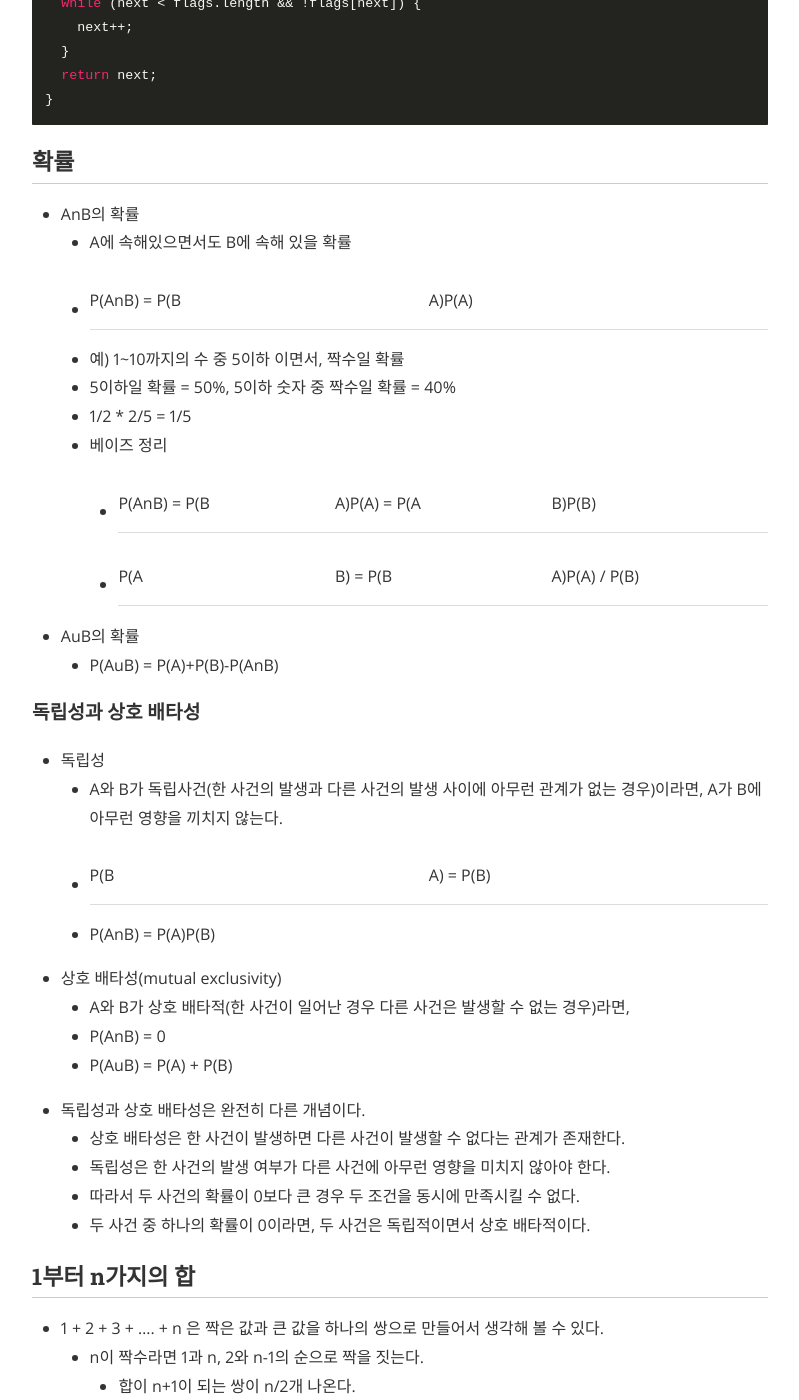
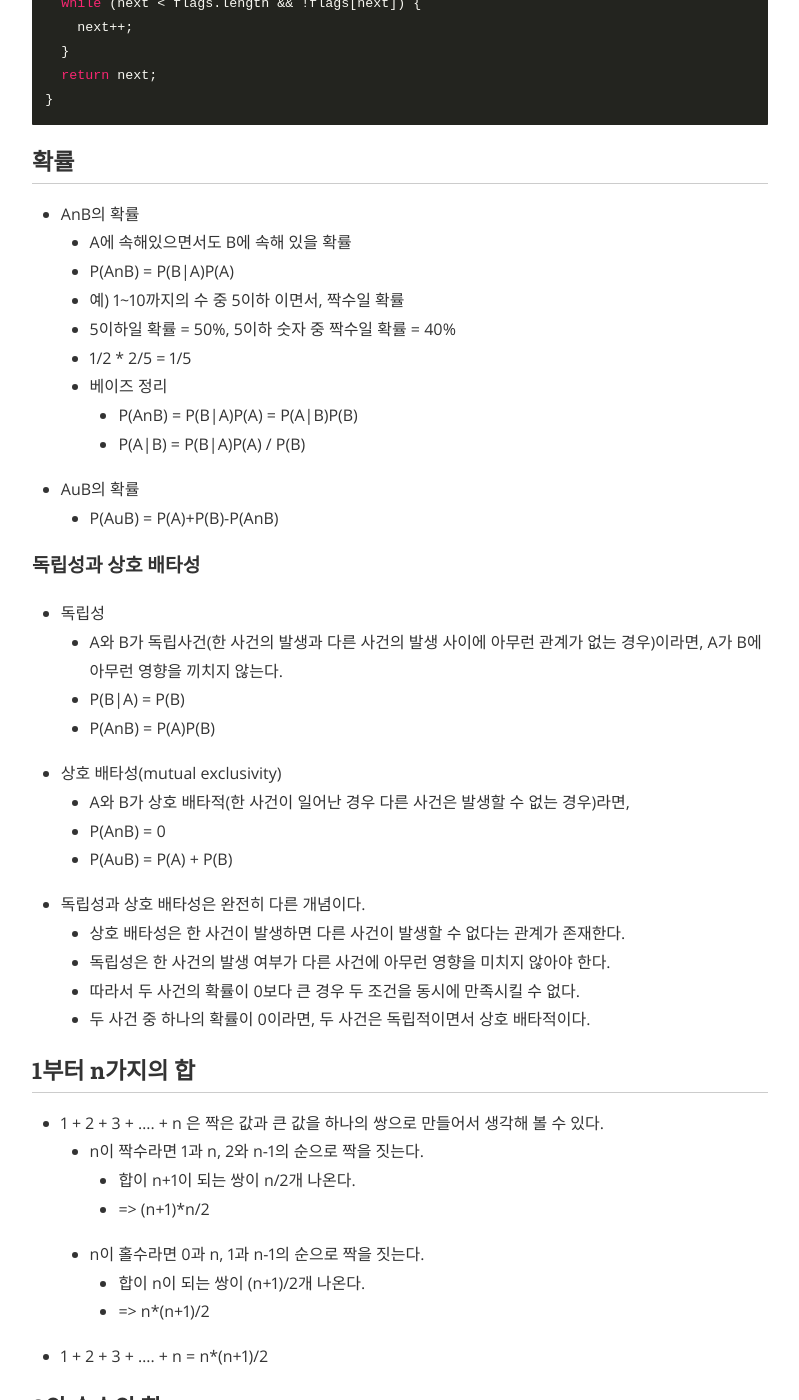
Before and after one commit to iamsjy17/iamsjy17.github.io, a Jekyll site: the page built from _posts/2019-05-10-basicmath.markdown, in a window 1280 px wide and 1400 px high, scrolled down 2839 px. Shown: the whole window, without its empty margins (240-1039 px from the left). Built offline with Jekyll 4.4.1, drawn with Linux system fonts in a browser that asks for light colours; nearby versions of some CDN libraries; some web fonts are replaced; comment, search, counter and statistics services are not loaded.

Commit message:
[수정] 특정 기호 기호처리

```diff
--- a/_posts/2019-05-10-basicmath.markdown
+++ b/_posts/2019-05-10-basicmath.markdown
@@ -116,13 +116,13 @@ function getNextPrime(flags, prime) {
 
 - AnB의 확률
   - A에 속해있으면서도 B에 속해 있을 확률
-  - P(AnB) = P(B|A)P(A)
+  - P(AnB) = P(B\|A)P(A)
   - 예) 1~10까지의 수 중 5이하 이면서, 짝수일 확률
   - 5이하일 확률 = 50%, 5이하 숫자 중 짝수일 확률 = 40%
   - 1/2 \* 2/5 = 1/5
   - 베이즈 정리
-    - P(AnB) = P(B|A)P(A) = P(A|B)P(B)
-    - P(A|B) = P(B|A)P(A) / P(B)
+    - P(AnB) = P(B\|A)P(A) = P(A\|B)P(B)
+    - P(A\|B) = P(B\|A)P(A) / P(B)
 - AuB의 확률
   - P(AuB) = P(A)+P(B)-P(AnB)
 
@@ -130,7 +130,7 @@ function getNextPrime(flags, prime) {
 
 - 독립성
   - A와 B가 독립사건(한 사건의 발생과 다른 사건의 발생 사이에 아무런 관계가 없는 경우)이라면, A가 B에 아무런 영향을 끼치지 않는다.
-  - P(B|A) = P(B)
+  - P(B\|A) = P(B)
   - P(AnB) = P(A)P(B)
 - 상호 배타성(mutual exclusivity)
   - A와 B가 상호 배타적(한 사건이 일어난 경우 다른 사건은 발생할 수 없는 경우)라면,
```
